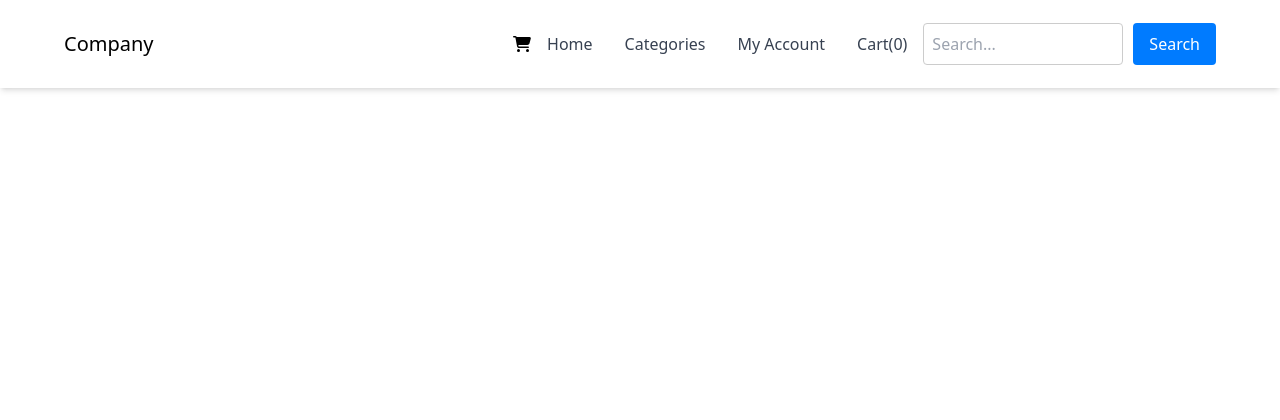
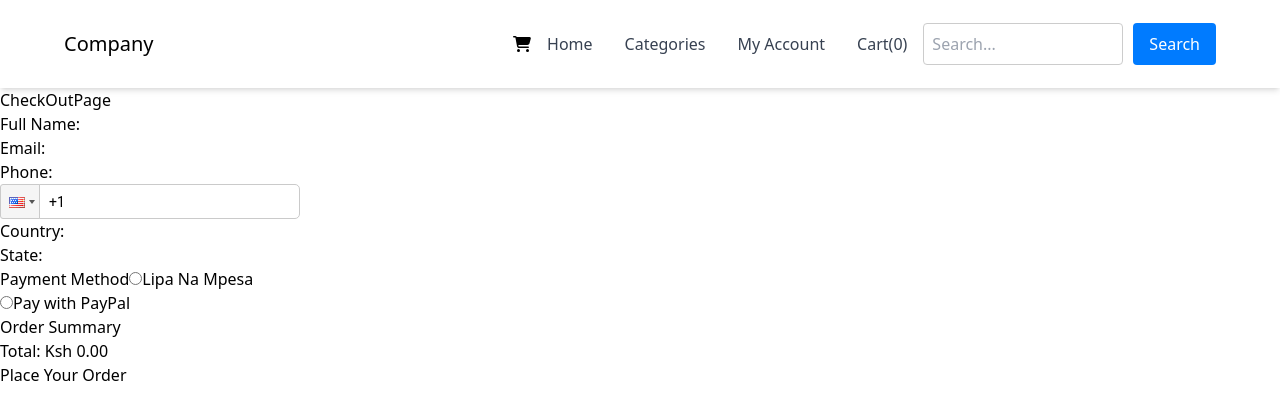
Before and after one commit to jakatsa/miniecommfrontend, a React (Vite) app: page /CheckOutPage in a window 1280 px wide. Shown: the top 420 px of the page. Built offline with nearby package versions, Linux system fonts and the light colour scheme; no server answers.

Commit message:
CheckOut Page functionality completed

```diff
--- a/package.json
+++ b/package.json
@@ -16,6 +16,7 @@
     "axios": "^1.7.7",
     "react": "^18.3.1",
     "react-dom": "^18.3.1",
+    "react-phone-input-2": "^2.15.1",
     "react-redux": "^9.1.2",
     "react-router-dom": "^6.27.0",
     "redux": "^5.0.1",
--- a/src/App.jsx
+++ b/src/App.jsx
@@ -13,6 +13,9 @@ import SearchResultsPage from "./components/SearchResultsPage";
 import CategoryProducts from "./components/CategoryProducts";
 import { CategoryPage } from "./components/CategoryPage";
 import { CartPage } from "./components/CartPage";
+import {CheckOutPage} from "./components/CheckOutPage";
+import PayPalPaymentPage from "./components/PayPalPaymentPage";
+import MpesaPaymentPage from "./components/MpesaPaymentPage";
 
 // import AboutPage from "./components/AboutPage";
 // import TreatmentsPage from "./components/TreatmentsPage";
@@ -53,7 +56,7 @@ export default function App() {
   const handleSearchSubmit = (event) => {
     event.preventDefault();
     if (searchQuery.trim() === "") return; // Prevent empty searches
-    dispatch(fetchSearchResults(searchQuery));
+    dispatch(fetchSearchResults(searchQuery)); //fecthes search result
     navigate("/search"); // Redirect to the search results page
   };
   return (
@@ -221,6 +224,24 @@ export default function App() {
 
           element={<CartPage cart={cart} setCart={setCart} />}
         />
+         <Route
+          exact
+          path="/CheckOutPage"
+
+          element={<CheckOutPage cart={cart} setCart={setCart} />}
+        />
+        <Route
+          exact
+          path="/mpesa-payment"
+
+          element={<MpesaPaymentPage/>}
+        />
+         <Route
+          exact
+          path="/paypal-payment"
+
+          element={<PayPalPaymentPage/>}
+        />
       </Routes>
     </>
   );
--- a/src/components/CartPage.jsx
+++ b/src/components/CartPage.jsx
@@ -1,8 +1,8 @@
 import React, { useEffect } from 'react';
-import { Link } from "react-router-dom";
+import { Link,useNavigate } from "react-router-dom";
 
 export const CartPage = ({ cart, setCart }) => {
-
+  const navigate=useNavigate();
   // This useEffect will load the cart from localStorage on component mount
   useEffect(() => {
     const storedCart = localStorage.getItem("cart");
@@ -35,7 +35,9 @@ export const CartPage = ({ cart, setCart }) => {
   const calculateTotal = () => {
     return cart.reduce((total, item) => total + item.price * item.quantity, 0);
   };
-
+  const handleCheckOut=()=>{
+    navigate("/CheckOutPage")
+  }
   return (
     <div>
       <h1>Your Cart</h1>
@@ -82,7 +84,9 @@ export const CartPage = ({ cart, setCart }) => {
           </table>
           <div>
             <h2>Total: ${calculateTotal().toFixed(2)}</h2>
-            <button>Check Out</button>
+
+            <button onClick={handleCheckOut}>Check Out</button>
+
           </div>
         </>
       )}
--- /dev/null
+++ b/src/components/CheckOutPage.jsx
@@ -0,0 +1,136 @@
+import React, { useState } from "react";
+import { useNavigate } from "react-router-dom";
+import PhoneInput from "react-phone-input-2";
+import "react-phone-input-2/lib/style.css";
+
+export const CheckOutPage = ({ cart, setCart }) => {
+  const navigate = useNavigate();
+  const [fullName, setFullName] = useState("");
+  const [email, setEmail] = useState("");
+  const [phone, setPhone] = useState("");
+  const [country, setCountry] = useState("");
+  const [state, setState] = useState("");
+  const [paymentMethod, setPaymentMethod] = useState("");
+
+  const calculateTotal = () => {
+    return cart.reduce((total, item) => total + item.price * item.quantity, 0);
+  };
+
+  const submitForm = (e) => {
+    e.preventDefault(); // Prevent form from reloading the page
+
+    console.log("Order details", {
+      fullName,
+      email,
+      phone,
+      country,
+      state,
+      paymentMethod,
+      total: calculateTotal(),
+    });
+    setCart([]);
+    localStorage.removeItem("cart");
+
+    // Redirect to appropriate payment method
+    if (paymentMethod === "mpesa") {
+      navigate("/mpesa-payment");
+    } else if (paymentMethod === "paypal") {
+      navigate("/paypal-payment");
+    }
+  };
+
+  return (
+    <>
+      <div>CheckOutPage</div>
+      <form onSubmit={submitForm}>
+        <div>
+          <label htmlFor="FullName">Full Name:</label>
+          <input
+            type="text"
+            id="FullName"
+            value={fullName}
+            onChange={(e) => setFullName(e.target.value)}
+            required
+          />
+        </div>
+
+        <div>
+          <label htmlFor="email">Email:</label>
+          <input
+            type="email"
+            id="email"
+            value={email}
+            onChange={(e) => setEmail(e.target.value)}
+            required
+          />
+        </div>
+
+        <div>
+          <label htmlFor="phone">Phone:</label>
+          <PhoneInput
+            id="phone"
+            country={"us"}
+            value={phone}
+            onChange={(value) => setPhone(value)}
+            required
+          />
+        </div>
+
+        <div>
+          <label htmlFor="country">Country:</label>
+          <input
+            type="text"
+            id="country"
+            value={country}
+            onChange={(e) => setCountry(e.target.value)}
+            required
+          />
+        </div>
+
+        <div>
+          <label htmlFor="state">State:</label>
+          <input
+            type="text"
+            id="state"
+            value={state}
+            onChange={(e) => setState(e.target.value)}
+            required
+          />
+        </div>
+
+        <div>
+          <label>Payment Method</label>
+          <input
+            type="radio"
+            id="mpesa"
+            name="paymentMethod"
+            value="mpesa"
+            checked={paymentMethod === "mpesa"}
+            onChange={(e) => setPaymentMethod(e.target.value)}
+            required
+          />
+          <label htmlFor="mpesa">Lipa Na Mpesa</label>
+        </div>
+
+        <div>
+          <input
+            type="radio"
+            id="paypal"
+            name="paymentMethod"
+            value="paypal"
+            checked={paymentMethod === "paypal"}
+            onChange={(e) => setPaymentMethod(e.target.value)}
+            required
+          />
+          <label htmlFor="paypal">Pay with PayPal</label>
+        </div>
+
+        <div>
+          <h3>Order Summary</h3>
+          <p>Total: Ksh {calculateTotal().toFixed(2)}</p>
+        </div>
+        <button type="submit">Place Your Order</button>
+      </form>
+    </>
+  );
+};
--- /dev/null
+++ b/src/components/MpesaPaymentPage.jsx
@@ -0,0 +1,9 @@
+import React from 'react'
+
+const MpesaPaymentPage = () => {
+  return (
+    <div>MpesaPaymentPage</div>
+  )
+}
+
+export default MpesaPaymentPage
--- /dev/null
+++ b/src/components/PayPalPaymentPage.jsx
@@ -0,0 +1,9 @@
+import React from 'react'
+
+const PayPalPaymentPage = () => {
+  return (
+    <div>PayPalPaymentPage</div>
+  )
+}
+
+export default PayPalPaymentPage
--- a/src/components/ProductDetails.jsx
+++ b/src/components/ProductDetails.jsx
@@ -3,8 +3,9 @@ import React from "react";
 import { useParams, Link,useNavigate } from "react-router-dom";
 
 export const ProductDetails = ({ products }) => {
-  const { productId } = useParams();
-  const product = products.find((prod) => prod.id === parseInt(productId));
+  const { productId } = useParams(); {/** This line extracts the productId parameter from the URL using the useParams hook provided by React Router. */}
+  const product = products.find((prod) => prod.id === parseInt(productId)); {/**This line finds the specific product from the products array that matches the productId from the URL.
+    */}
   const [quantity,setQuantity]=useState(1)
   const [cart,setCart] = useState([])
   const navigate = useNavigate()
--- a/src/redux/actions/searchAction.jsx
+++ b/src/redux/actions/searchAction.jsx
@@ -1,11 +1,12 @@
 import axios from "axios";
 
-export const FETCH_SEARCH_RESULTS_REQUEST = "FETCH_SEARCH_RESULTS_REQUEST";
-export const FETCH_SEARCH_RESULTS_SUCCESS = "FETCH_SEARCH_RESULTS_SUCCESS";
-export const FETCH_SEARCH_RESULTS_FAILURE = "FETCH_SEARCH_RESULTS_FAILURE";
+export const FETCH_SEARCH_RESULTS_REQUEST = "FETCH_SEARCH_RESULTS_REQUEST"; {/* Action dispatched when the request is initiated.*/}
+export const FETCH_SEARCH_RESULTS_SUCCESS = "FETCH_SEARCH_RESULTS_SUCCESS"; {/* Action dispatched when the request is successful.*/}
+export const FETCH_SEARCH_RESULTS_FAILURE = "FETCH_SEARCH_RESULTS_FAILURE";{/* Action dispatched when the request is failed*/}
 
 export const fetchSearchResults = (query) => async (dispatch) => {
-  dispatch({ type: FETCH_SEARCH_RESULTS_REQUEST });
+  {/**Query is A search string to filter the products. */}
+  dispatch({ type: FETCH_SEARCH_RESULTS_REQUEST }); {/**informs the redux store that the search has started */}
 
   try {
     const response = await axios.get(
```
Also changed, not shown: 2 other files (tests, documents, lock files or other folders).
